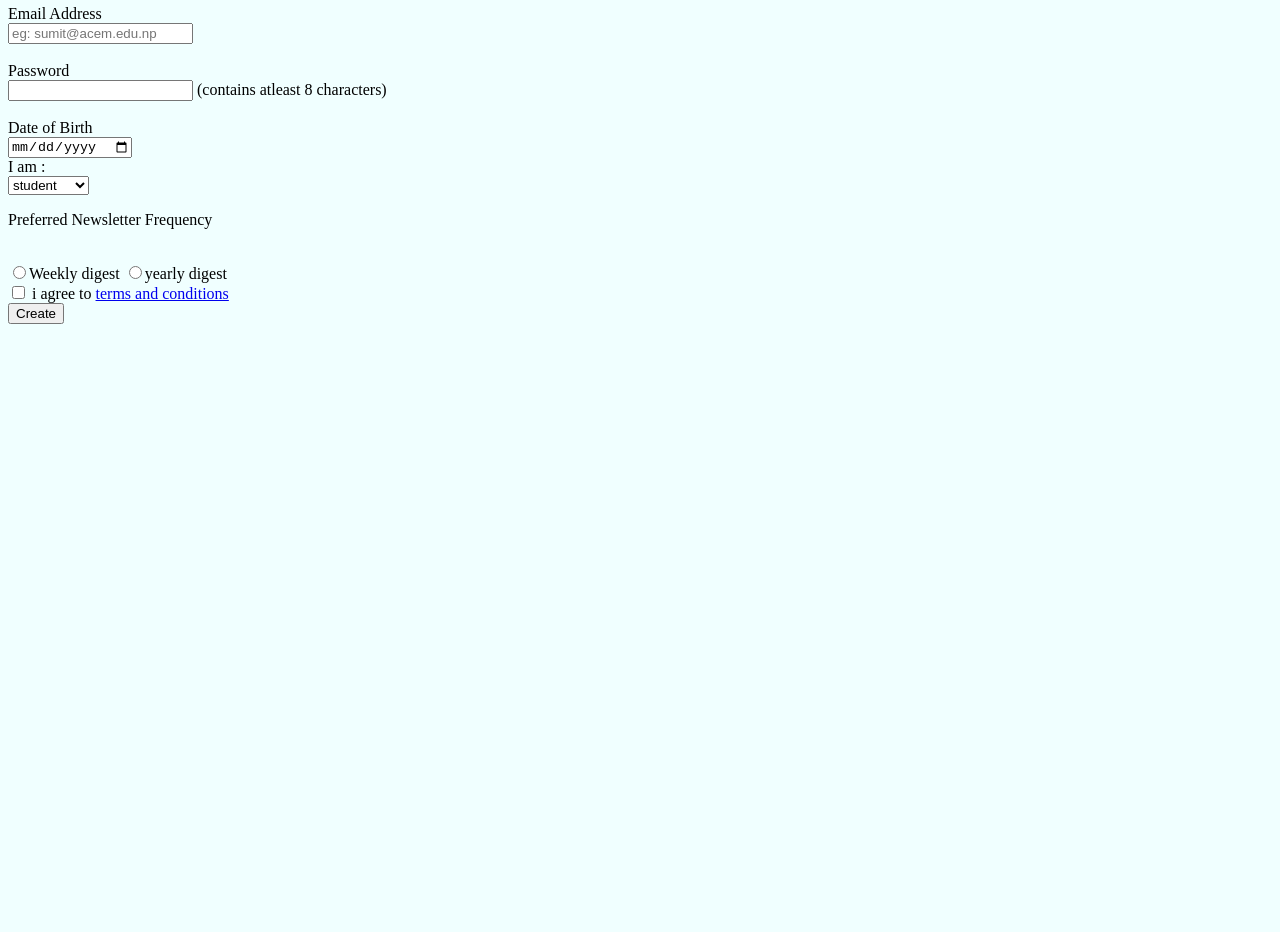
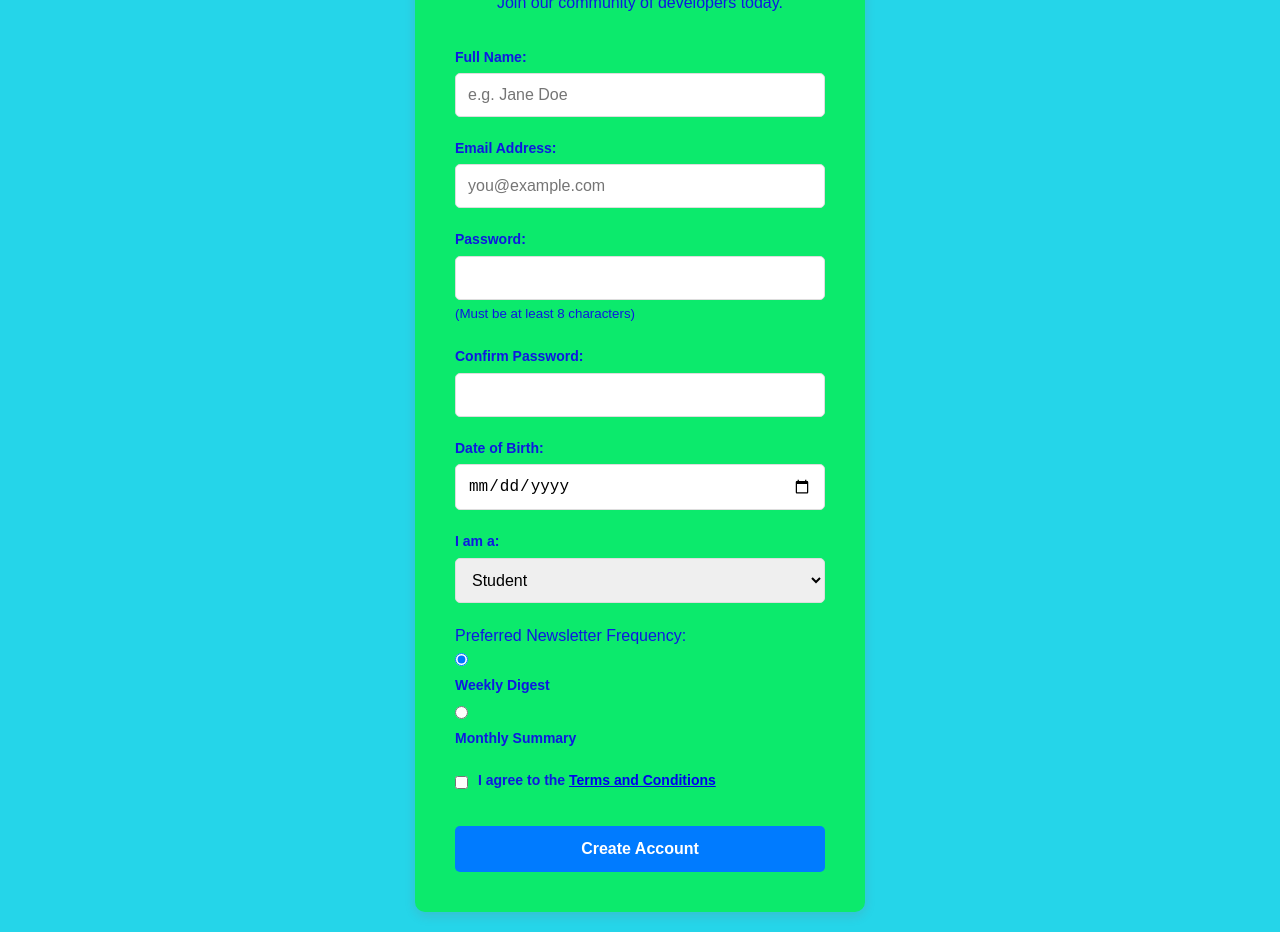
Before and after one commit to Sumit-Thapaliya/New, a plain HTML site: page index.html in a window 1280 px wide. Shown: the part 174-1106 px from the top of the page. Before the commit the page ends 800 px from the top, so only its background shows below. Drawn offline with Linux system fonts and the light colour scheme.

Commit message:
Add files via upload

```diff
--- a/index.html
+++ b/index.html
@@ -3,51 +3,84 @@
 <head>
     <meta charset="UTF-8">
     <meta name="viewport" content="width=device-width, initial-scale=1.0">
-    <title>Sign Up Page</title>
+    <title>Sign Up - The TechChronicle</title>
     <link rel="stylesheet" href="style.css">
 </head>
 <body>
-    <h1 id="intro">Create an account </h1>
-    <p>Join our community of developers</p>
-    <form>
-        <div>
-        Full name
-        <br>
-        <input type="text" placeholder="eg: sumit" required></input>
-        <br><br>
-        Email Address
-        <br>
-        <input type="text" placeholder="eg: sumit@acem.edu.np" required></input>
-        <br><br>
-        Password<br>
-        <input type="password" required> (contains atleast 8 characters)</input>
-        <br><br>
+
+    <header>
+        <nav>
+            <a href="index.html" class="back-link">&larr; Back to Home</a>
+        </nav>
+    </header>
+
+    <main>
+        <div class="signup-card">
+
+            <div class="form-header">
+                <h1>Create an Account</h1>
+                <p>Join our community of developers today.</p>
+            </div>
+
+            <form action="/register" method="POST">
+
+                <div class="form-group">
+                    <label for="fullname">Full Name:</label>
+                    <input type="text" id="fullname" name="fullname" placeholder="e.g. Jane Doe" required>
+                </div>
+
+                <div class="form-group">
+                    <label for="email">Email Address:</label>
+                    <input type="email" id="email" name="email" placeholder="you@example.com" required>
+                </div>
+
+                <div class="form-group">
+                    <label for="pwd">Password:</label>
+                    <input type="password" id="pwd" name="password" minlength="8" required>
+                    <small>(Must be at least 8 characters)</small>
+                </div>
+
+                <div class="form-group">
+                    <label for="confirm_pwd">Confirm Password:</label>
+                    <input type="password" id="confirm_pwd" name="confirm_password" required>
+                </div>
+
+                <div class="form-group">
+                    <label for="dob">Date of Birth:</label>
+                    <input type="date" id="dob" name="dob">
+                </div>
+
+                <div class="form-group">
+                    <label for="role">I am a:</label>
+                    <select id="role" name="role">
+                        <option value="student">Student</option>
+                        <option value="developer">Professional Developer</option>
+                        <option value="recruiter">Recruiter</option>
+                    </select>
+                </div>
+
+                <div class="form-group">
+                    <p>Preferred Newsletter Frequency:</p>
+                    <div class="radio-group">
+                        <input type="radio" id="weekly" name="newsletter" value="weekly" checked>
+                        <label for="weekly">Weekly Digest</label>
+                    </div>
+                    <div class="radio-group">
+                        <input type="radio" id="monthly" name="newsletter" value="monthly">
+                        <label for="monthly">Monthly Summary</label>
+                    </div>
+                </div>
+
+                <div class="form-group checkbox-group">
+                    <input type="checkbox" id="terms" name="terms" required>
+                    <label for="terms">I agree to the <a href="#">Terms and Conditions</a></label>
+                </div>
+
+                <button type="submit" class="btn-submit">Create Account</button>
+
+            </form>
         </div>
-        <div>
-            <label for ='dob'>Date of Birth </label>
-            <br>
-            <input type="date" name="">
-        </div>
-        <div>
-            <label for=""> I am :</label>
-            <br>
-            <select >
-                <option value="student">student</option>
-                <option value="developer">developer</option>
-            </select >
+    </main>
 
-        </div>
-        <div>
-            <p>Preferred Newsletter Frequency</p>
-                <br>
-                <input type="radio">Weekly digest</input>
-                 <input type="radio">yearly digest</input>
-        </div>
-        <div>
-            <input type="checkbox">
-            <label for="agreemeent"> i agree to <a href="a">terms and conditions</a></label>
-        </div>
-        <button type="submit" > Create</button>
-    </form>
 </body>
 </html>
--- a/style.css
+++ b/style.css
@@ -1,14 +1,124 @@
-#intro
-{
-    color: aqua;
-    text-align: center;
-    border: 2px solid black;
-    padding:2px;
+/* 1. RESET defaults */
+* {
+    margin: 0;
+    padding: 0;
+    box-sizing: border-box; /* Keeps padding inside the box size */
+}
+
+body {
+    font-family: sans-serif;
+    background-color: #25d5e9; /* Light blue-grey background */
+    color: #0e18e1;
+    line-height: 1.6;
+}
+/* 2. CENTER THE CARD */
+main {
+    display: flex;
+    justify-content: center; /* Center horizontally (Left/Right) */
+    align-items: center;     /* Center vertically (Up/Down) */
+    padding: 20px;
+}
 
 
+/* Optional: Style the back link at top */
+.back-link {
+    display: inline-block;
+    margin: 20px;
+    text-decoration: none;
+
+    color: #e30f0f;
+    font-weight: bold;
 }
-body{
-    background-color: azure;
 
 
+
+/* 3. THE CARD STYLE */
+.signup-card {
+    background-color: rgb(12, 234, 108);
+    width: 100%;
+    max-width: 450px; /* Don't get wider than this on big screens */
+    padding: 40px;
+    border-radius: 10px; /* Rounded corners */
+    box-shadow: 0 4px 12px rgba(220, 6, 6, 0.1); /* Soft shadow drop */
 }
+
+
+.form-header {
+    text-align: center;
+    margin-bottom: 30px;
+}
+
+
+.form-header h1 {
+    font-size: 24px;
+    color: #087aeb;
+}
+
+
+/* 4. INPUTS & LABELS */
+.form-group {
+    margin-bottom: 20px; /* Space between each question */
+}
+
+label {
+    display: block; /* Puts label ABOVE the input */
+    margin-bottom: 5px;
+    font-weight: bold;
+    font-size: 14px;
+}
+
+/* Style all text-like inputs */
+input[type="text"],
+input[type="email"],
+input[type="password"],
+input[type="date"],
+select {
+    width: 100%; /* Fill the card */
+    padding: 12px;
+    border: 1px solid #ddd;
+    border-radius: 5px;
+    font-size: 16px;
+}
+/* When user clicks inside an input */
+input:focus, select:focus {
+    border-color: #007bff;
+    outline: none;
+}
+
+
+/* 5. RADIOS & CHECKBOXES */
+.radio-group {
+    margin-bottom: 5px;
+}
+
+.radio-group input,
+.checkbox-group input {
+    width: auto; /* Don't stretch these */
+    margin-right: 10px;
+}
+
+.checkbox-group {
+    display: flex; /* Aligns box and text side-by-side */
+    align-items: center;
+    margin-top: 10px;
+}
+
+
+/* 6. SUBMIT BUTTON */
+.btn-submit {
+    width: 100%;
+    padding: 14px;
+    background-color: #007bff; /* Bright Blue */
+    color: white;
+    border: none;
+    border-radius: 5px;
+    font-size: 16px;
+    font-weight: bold;
+    cursor: pointer;
+    margin-top: 10px;
+    transition: background-color 0.3s;
+}
+
+.btn-submit:hover {
+    background-color: #0056b3; /* Darker blue when hovering */
+}
```
